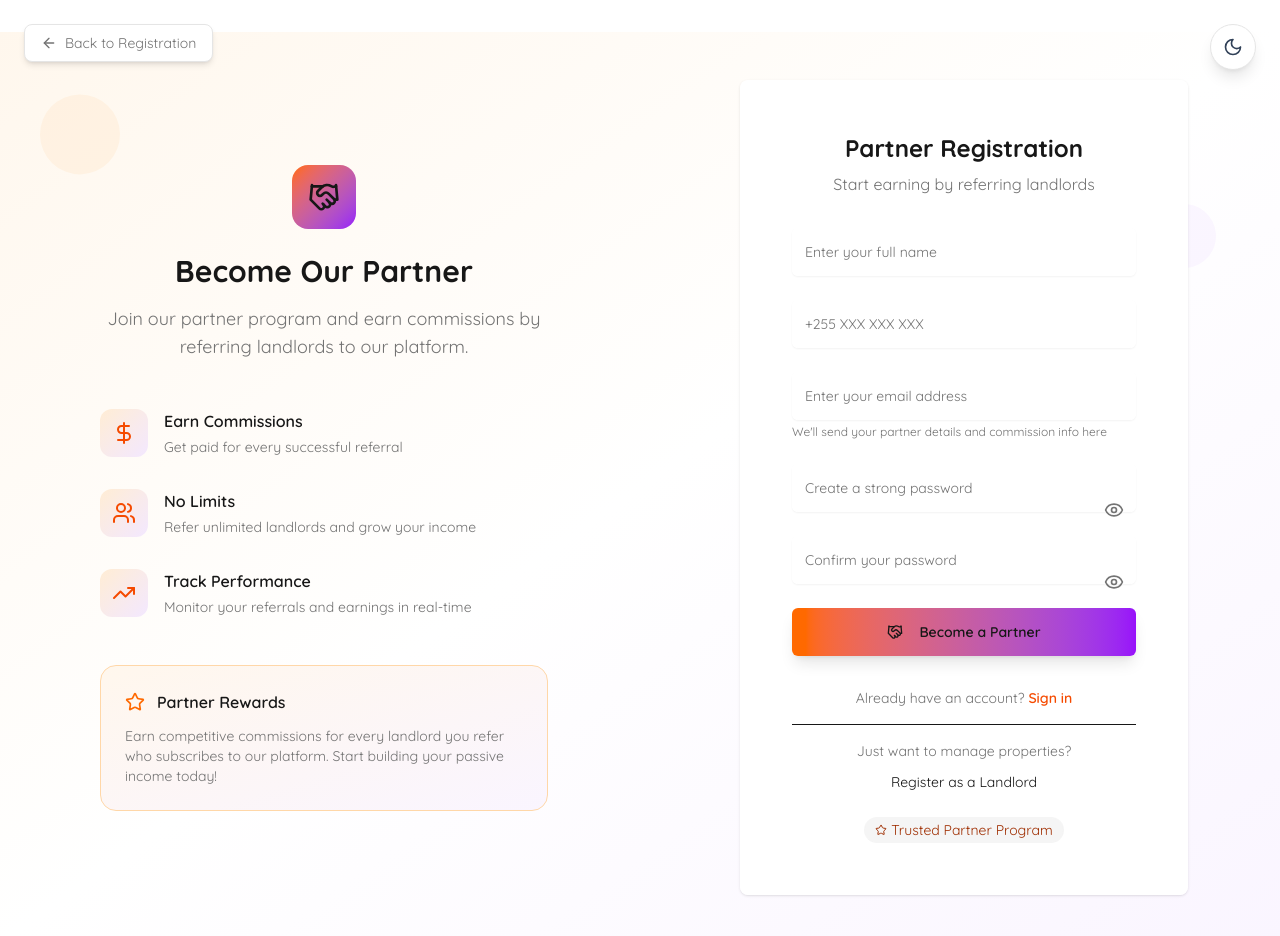
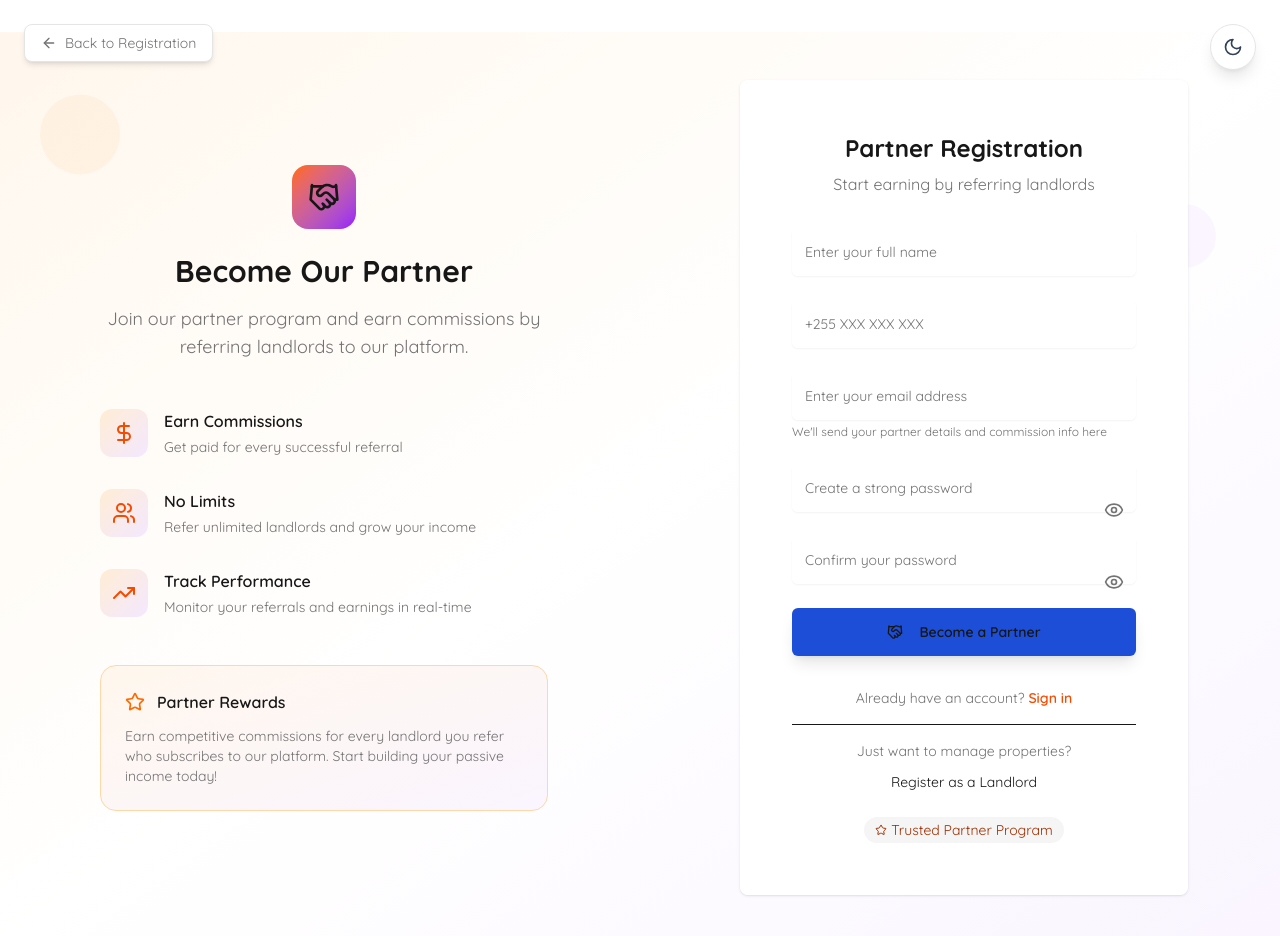
Before and after one commit to obmsuya/wapangajikiganjaniweb, a Next.js app: page /register/partner in a window 1280 px wide. Shown: the top 936 px of the page. Built offline with nearby package versions, Linux system fonts and the light colour scheme.

Commit message:
Updates button styles and removes animations
Updates button styling to use a solid primary color instead of a gradient for consistency.

Removes unnecessary animation wrappers from the login and partner registration pages for a cleaner visual experience.

```diff
--- a/app/(auth)/login/page.js
+++ b/app/(auth)/login/page.js
@@ -319,20 +319,14 @@ export default function LoginPage() {
                     </Link>
                   </motion.div>
 
-                  <motion.div
-                    initial={{ opacity: 0, y: 20 }}
-                    animate={{ opacity: 1, y: 0 }}
-                    transition={{ duration: 0.5, delay: 0.4 }}
-                  >
                   <Button
                     type="submit"
-                      className="w-full h-12 bg-gradient-to-r from-primary-600 to-primary-700 hover:from-primary-700 hover:to-primary-800 text-white font-semibold shadow-lg hover:shadow-xl transition-all duration-300"
+                    className="w-full h-12 bg-primary-700 hover:bg-primary-700 text-white font-semibold shadow-lg hover:shadow-xl transition-all duration-300"
                     isLoading={isLoading}
                     disabled={isLoading}
                   >
                     {isLoading ? "Signing in..." : "Sign In"}
                   </Button>
-                  </motion.div>
                 </form>
 
                 <motion.div
--- a/app/(auth)/register/page.js
+++ b/app/(auth)/register/page.js
@@ -314,7 +314,7 @@ export default function RegisterPage() {
                   {/* Submit Button */}
                   <Button
                     type="submit"
-                    className="w-full h-12 bg-gradient-to-r from-primary-600 to-primary-700 hover:from-primary-700 hover:to-primary-800 text-white font-semibold"
+                    className="w-full h-12 bg-primary-700 hover:bg-primary-700 text-white font-semibold"
                     disabled={isLoading}
                   >
                     {isLoading ? (
--- a/app/(auth)/register/partner/page.js
+++ b/app/(auth)/register/partner/page.js
@@ -392,14 +392,10 @@ export default function PartnerRegisterPage() {
                       )}
                   </motion.div>
 
-                  <motion.div
-                    initial={{ opacity: 0, y: 20 }}
-                    animate={{ opacity: 1, y: 0 }}
-                    transition={{ duration: 0.5, delay: 0.35 }}
-                  >
+
                     <Button
                       type="submit"
-                      className="w-full h-12 bg-gradient-to-r from-orange-500 to-purple-600 hover:from-orange-600 hover:to-purple-700 text-white font-semibold shadow-lg hover:shadow-xl transition-all duration-300"
+                      className="w-full h-12 bg-primary-700 hover:bg-primary-700 text-white font-semibold shadow-lg hover:shadow-xl transition-all duration-300"
                       disabled={isLoading}
                     >
                       {isLoading ? (
@@ -414,13 +410,11 @@ export default function PartnerRegisterPage() {
                         </>
                       )}
                     </Button>
-                  </motion.div>
                 </form>
 
                 <motion.div
                   initial={{ opacity: 0 }}
                   animate={{ opacity: 1 }}
-                  transition={{ duration: 0.5, delay: 0.4 }}
                   className="mt-8 text-center space-y-4"
                 >
                   <p className="text-sm text-muted-foreground">
--- a/app/(dashboard)/tenant/page.jsx
+++ b/app/(dashboard)/tenant/page.jsx
@@ -1,3 +1,4 @@
+// app/(dashboard)/tenant/page.jsx
 "use client";
 
 import { useState, useEffect } from 'react';
--- a/app/page.js
+++ b/app/page.js
@@ -1,3 +1,4 @@
+// app/page.jsx
 "use client";
 
 import React, { useState, useEffect } from 'react';
@@ -495,7 +496,7 @@ export default function LandingPage() {
   };
 
   return (
-    <div className="min-h-screen bg-white text-gray-900 overflow-x-hidden">
+    <div className="min-h-screen bg-white text-gray-900 overflow-x-hidden light">
       <style jsx>{`
         @keyframes fadeInUp {
           from {
```
Lines whose indentation alone changed are shown as unchanged.
